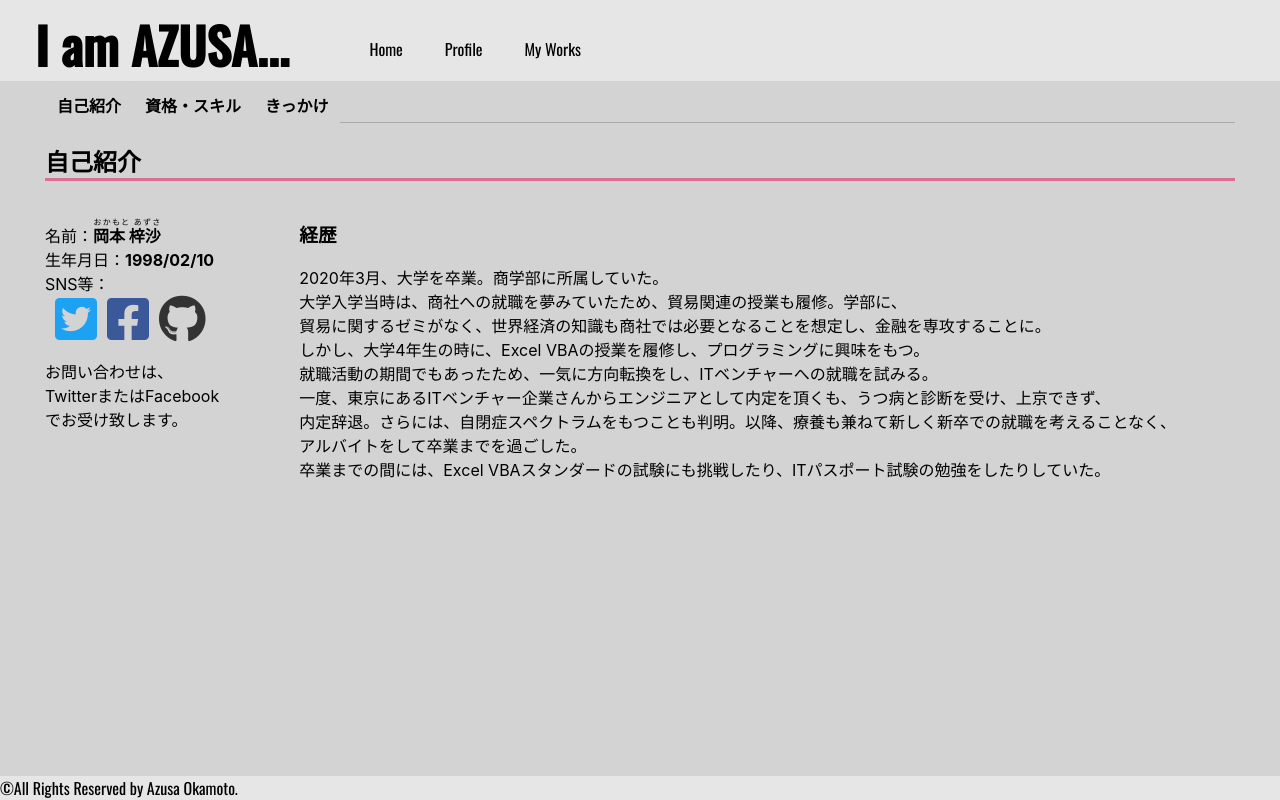
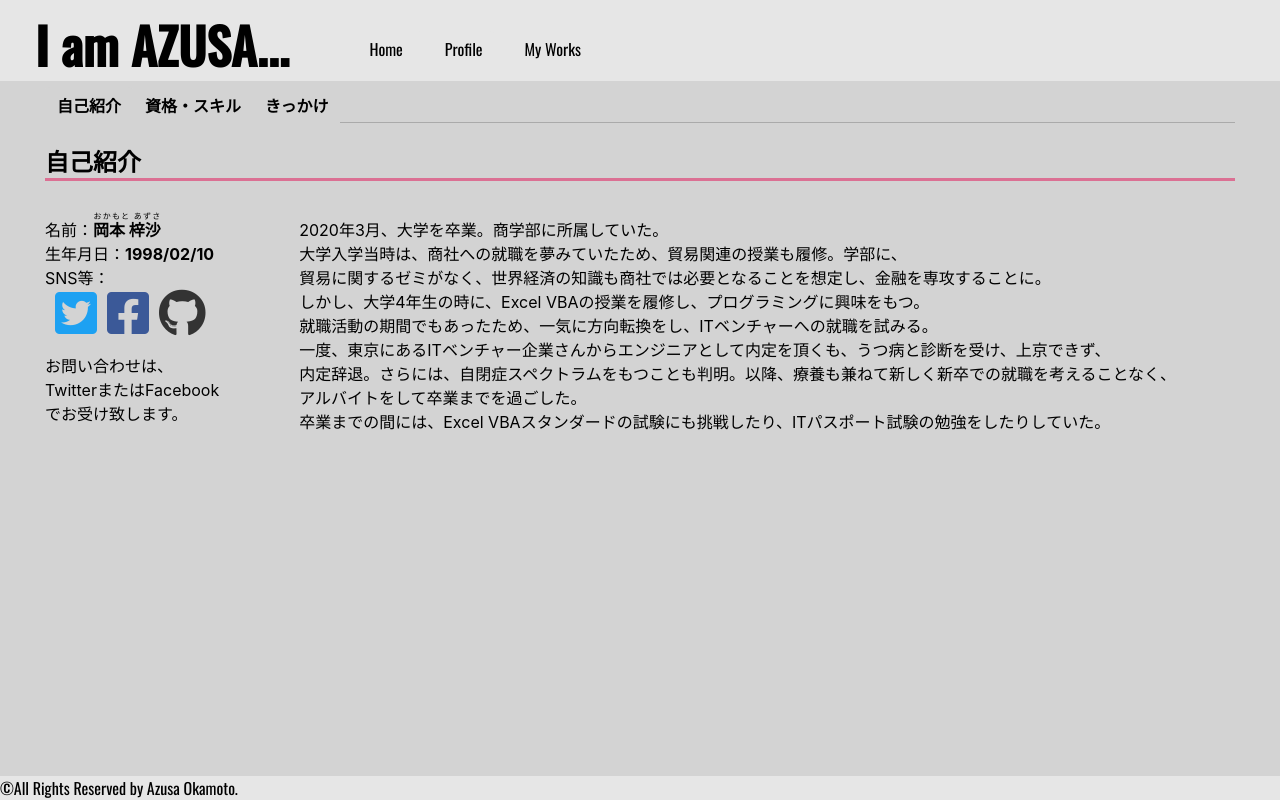
Before and after one commit to azufb/Portfolio, a React (Create React App) app in the folder portfolio/: page / in a window 1280 px wide. Both pictures are taken after a click on the tab "Profile". Built offline with nearby package versions, Linux system fonts and the light colour scheme.

Commit message:
経歴という小タイトル部分削除

```diff
--- a/portfolio/src/components/profile.js
+++ b/portfolio/src/components/profile.js
@@ -36,7 +36,6 @@ class Profile extends Component {
                     </span>
                 </div>
                 <div className="keireki">
-                    <h3>経歴</h3>
                     <p>
                         2020年3月、大学を卒業。商学部に所属していた。<br></br>
                         大学入学当時は、商社への就職を夢みていたため、貿易関連の授業も履修。学部に、<br></br>
```
